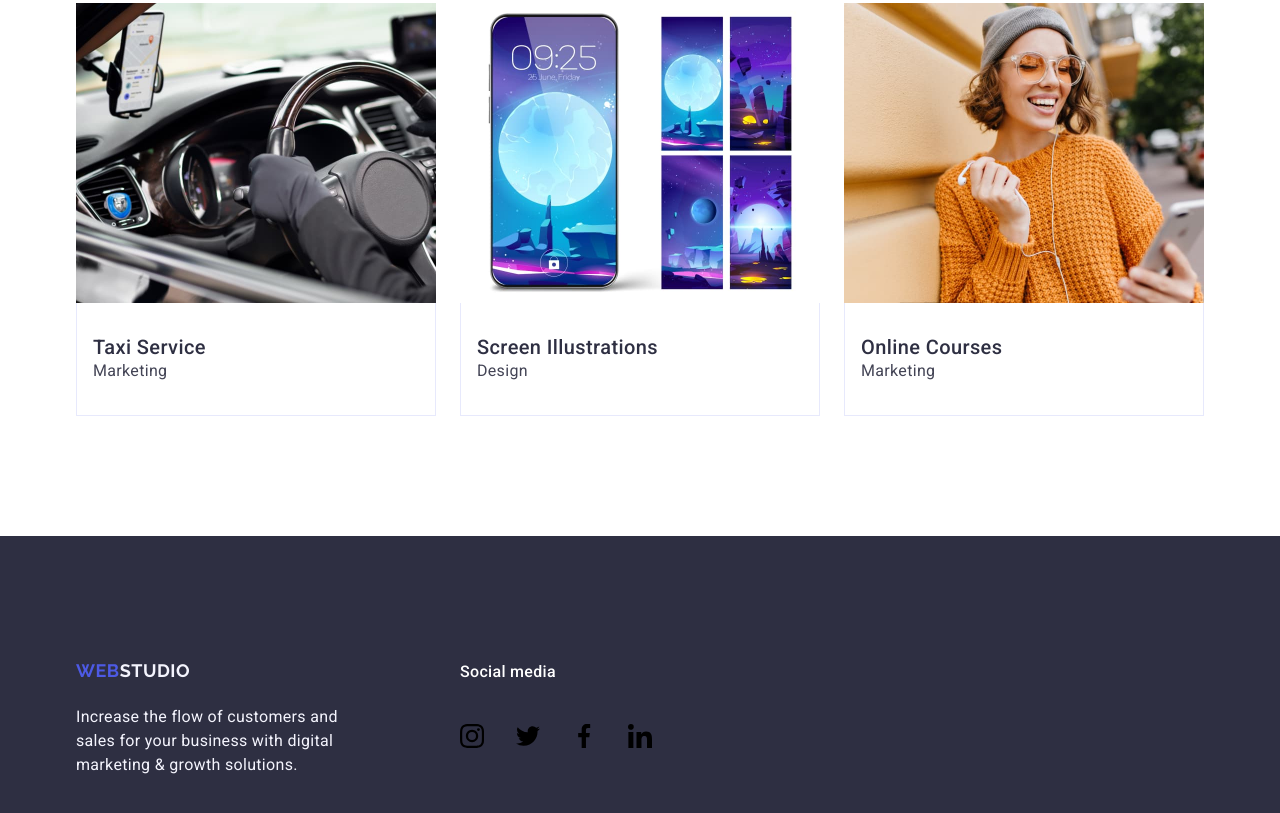
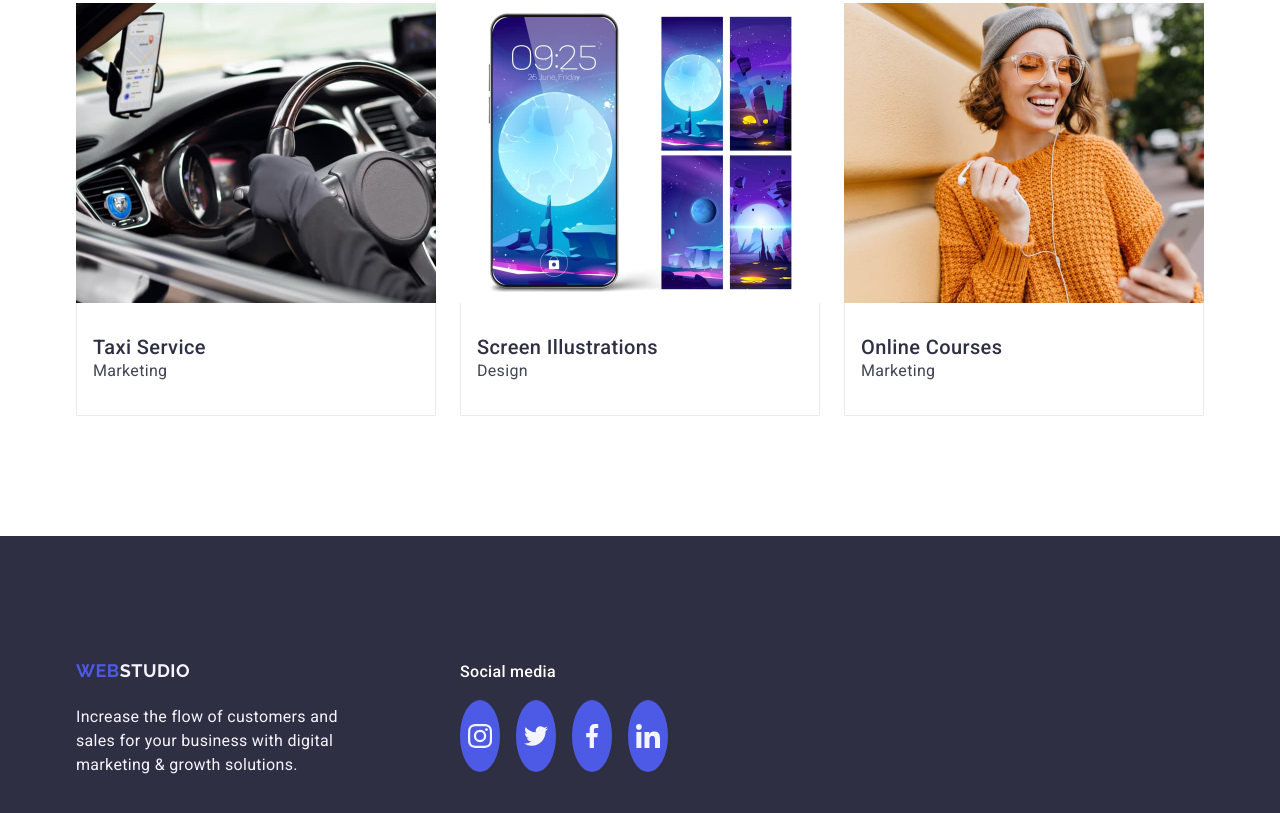
Before and after one commit to nataliatgr/goit-markup-hw-04, a plain HTML site: page index.html in a window 1280 px wide. Shown: the part 2720-3533 px from the top of the page. Drawn offline with nearby package versions, Linux system fonts and the light colour scheme.

Commit message:
Update styles.css

```diff
--- a/css/styles.css
+++ b/css/styles.css
@@ -477,8 +477,25 @@ h3{
 .social-web-item {
     width: 40px;
     height: 40px;
+    height: 100%;
 }
 
+.icon-media-list {
+    fill: #f4f4fd;
+}
 .media-list {
     transition: background-color 250ms cubic-bezier(0.4, 0, 0.2, 1);
+    background-color:#4d5ae5;
+    border-radius: 50%;
+    display: flex;
+    align-items: center;
+    justify-content: center;
 }
+
+.media-list:hover {
+    background-color: #31d0aa;
+}
+
+.media-list:focus {
+    background-color: #31d0aa;
+}
```
